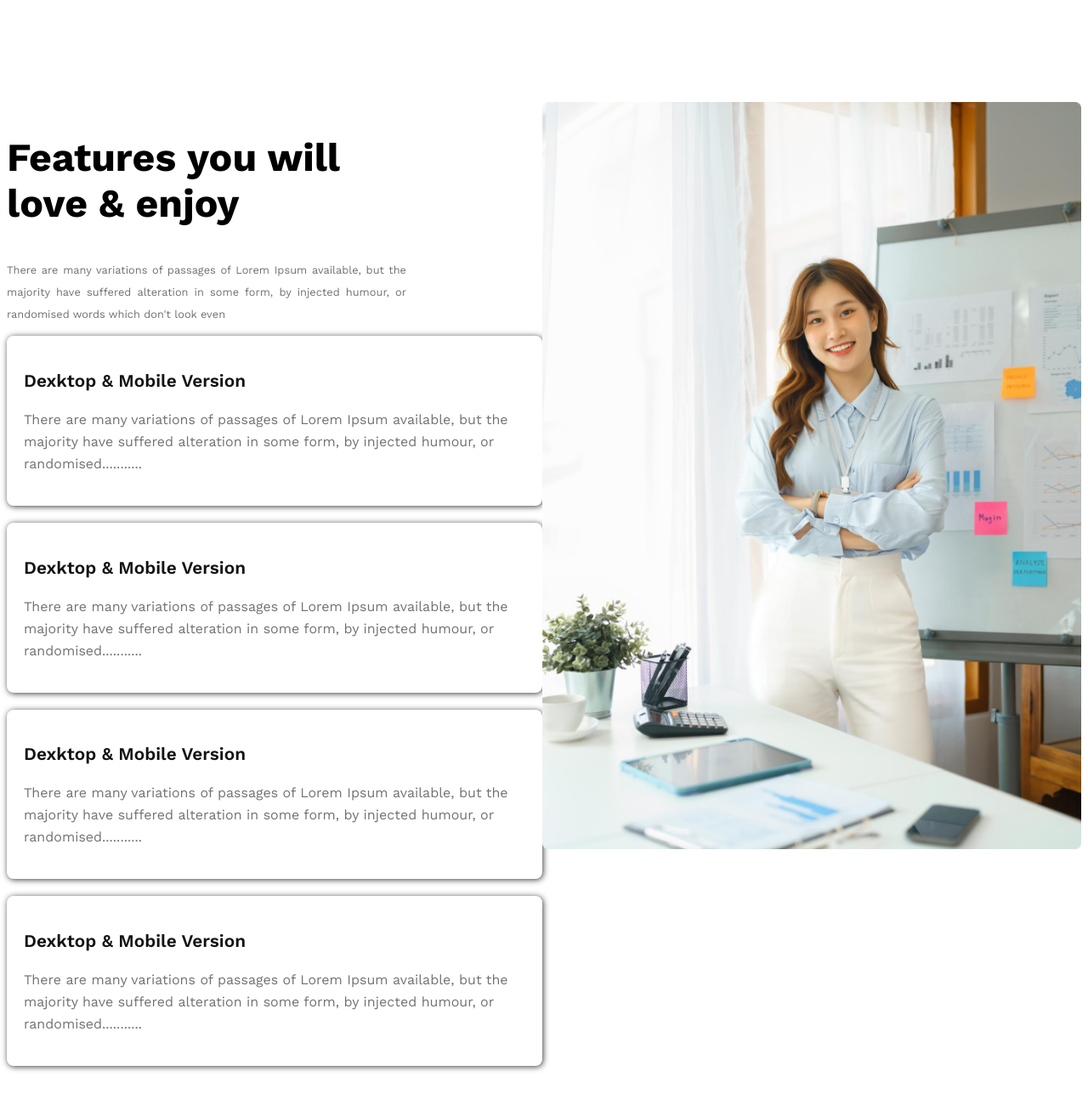
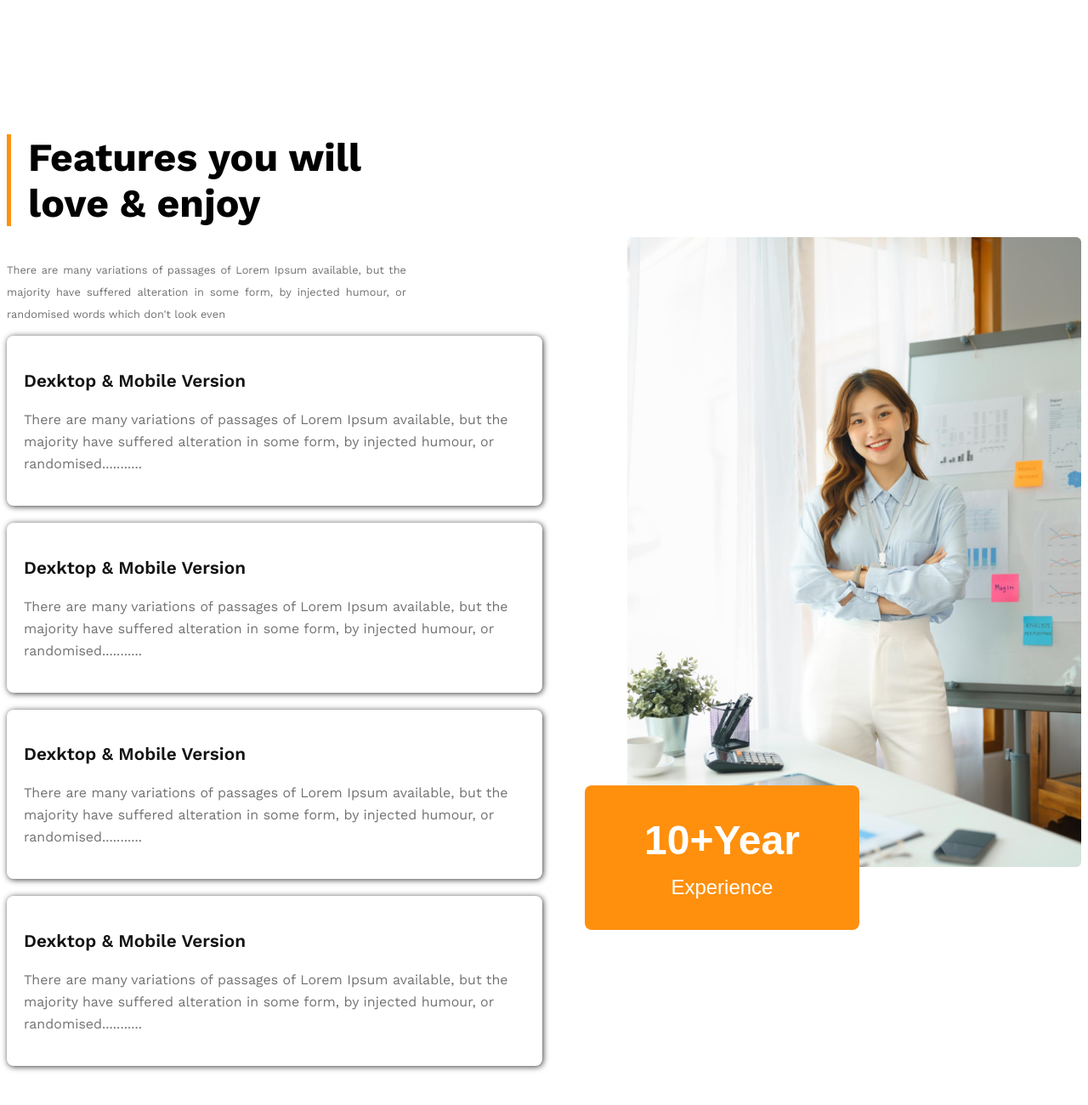
Before and after one commit to Atique-Mujahid/g3-architects, a plain HTML site: page index.html in a window 1280 px wide. Shown: the part 2060-3360 px from the top of the page at 85% size. Drawn offline with nearby package versions, Linux system fonts and the light colour scheme.

Commit message:
project complete but not responsive

```diff
--- a/index.html
+++ b/index.html
@@ -54,8 +54,8 @@
      <section id="love_enjoy">
       <div class="container flex l-r">
         <div class="left">
-          <div class="tilte highlight-text"">
-            <h2>Features you will love & enjoy</h2>
+          <div class="tilte "">
+            <h2 class="highlight-text">Features you will <br> love & enjoy</h2>
             <p>There are many variations of passages of Lorem Ipsum available, but the majority have suffered alteration in some form, by injected humour, or randomised words which don't look even</p>
           </div>
           <div class="title_card ">
@@ -79,6 +79,10 @@
         </div>
         <div class="right">
           <img src="./images/architect.png" alt="">
+          <button  id="badge" class="btn">
+            <span id="badgetitle">10+Year</span> <br>
+            <span id="badgetitle2">Experience</span>
+          </button>
         </div>
       </div>
      </section>
--- a/mediaQuary.css
+++ b/mediaQuary.css
@@ -5,7 +5,7 @@
   .banner_text {
     width: 440px;
   }
-  .teams {
+  .teams ,.l-r  {
     flex-direction: column;
   }
   .teams_image {
@@ -24,5 +24,8 @@
      justify-content: center;
      align-items: center;
   }
+  .sponser_img{
+    grid-template-columns: repeat(1,1fr);
+    row-gap: 30px;
+  }
 }
-love and
--- a/style.css
+++ b/style.css
@@ -133,11 +133,16 @@ main > section {
 /* love part desgin  */
 .l-r {
   justify-content: space-between;
+  gap: 100px;
+  align-items: center;
 }
 .tilte {
   width: 470px;
 }
-
+.highlight-text{
+  border-left: 5px solid #ff900e ;
+  padding-left:20px ;
+}
 .tilte h2 {
   font-size: 2.9rem;
   font-style: normal;
@@ -184,8 +189,33 @@ main > section {
 }
 .right img {
   width: 100%;
+
 }
-
+#badge{
+  padding: 30px 70px;
+  background: #ff900e;
+  border: none;
+  border-radius: 8px;
+  margin-left: -50px;
+  margin-top: -100px;
+  font: 1.25rem;
+  font-weight: 500;
+}
+#badgetitle{
+  color: #FFF;
+  text-align: center;
+  font-size: 3rem;
+  font-style: normal;
+  font-weight: 700;
+  line-height: 70px; /* 107.692% */
+}
+#badgetitle2{
+  color: #FFF;
+  font-size: 1.5rem;
+  font-style: normal;
+  font-weight: 500;
+  line-height: 40px;
+}
 /* facts desgin starts  */
 .facts_tilte {
   margin-bottom: 70px;
```
